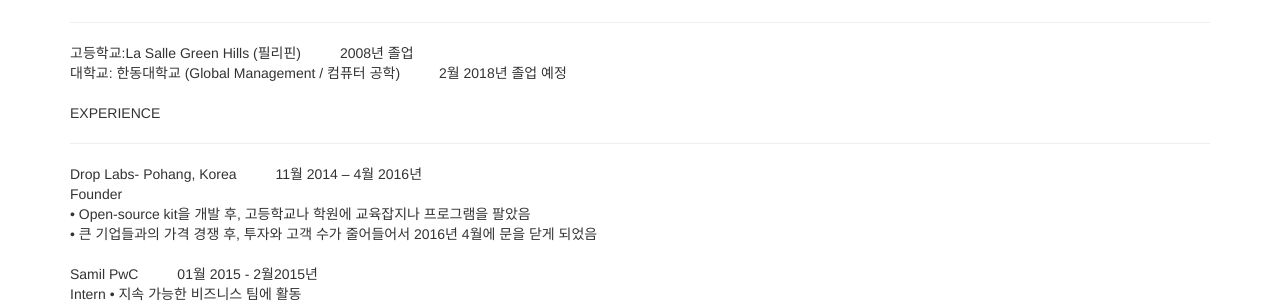
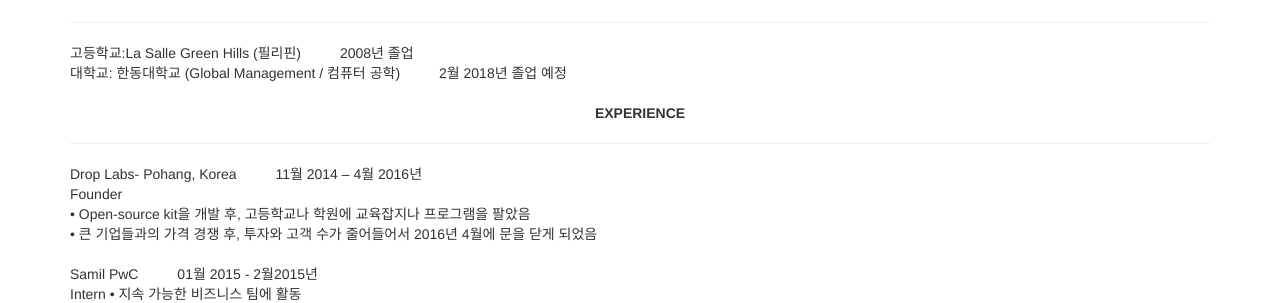
Before and after one commit to iksunglee/iksunglee.github.io, a Jekyll site: the page built from cv/index.html, in a window 1280 px wide. Shown: the part 321-624 px from the top of the page. Built offline with Jekyll 4.4.1, drawn with Linux system fonts in a browser that asks for light colours; nearby versions of some CDN libraries; comment, search, counter and statistics services are not loaded.

```diff
--- a/cv/index.html
+++ b/cv/index.html
@@ -17,7 +17,7 @@ title: IkSung Lee | CV
 고등학교:La Salle Green Hills (필리핀) 		&nbsp;&nbsp;&nbsp;&nbsp;&nbsp;&nbsp;&nbsp;&nbsp;						     2008년 졸업 <br>
 대학교: 한동대학교 (Global Management / 컴퓨터 공학) 		    &nbsp;&nbsp;&nbsp;&nbsp;&nbsp;&nbsp;&nbsp;&nbsp;                          2월 2018년 졸업 예정<br>
 <br>
-EXPERIENCE
+<center> <strong>EXPERIENCE </strong></center>
 <hr>
 
 Drop Labs- Pohang, Korea	&nbsp;&nbsp;&nbsp;&nbsp;&nbsp;&nbsp;&nbsp;&nbsp;       11월 2014 – 4월 2016년<br>
@@ -37,7 +37,7 @@ Overseas Customer Manager<br>
 •	포항에 액세서리 창업 (Crystal Recipe)의 해외 (미국) 고객들 상대로 고객관리 (이메일 답변 및 주문 관리) 담당했음<br>
 <br>
 
-<center> <strong>English-based Activities </strong></center>
+<center> <strong> English-based Activities </strong></center>
 <hr>
 
 UNESCO Myanmar – Myanmar, Yangon							&nbsp;&nbsp;&nbsp;&nbsp;&nbsp;&nbsp;&nbsp;&nbsp;&nbsp;	   11월 2015 년<br>
```
